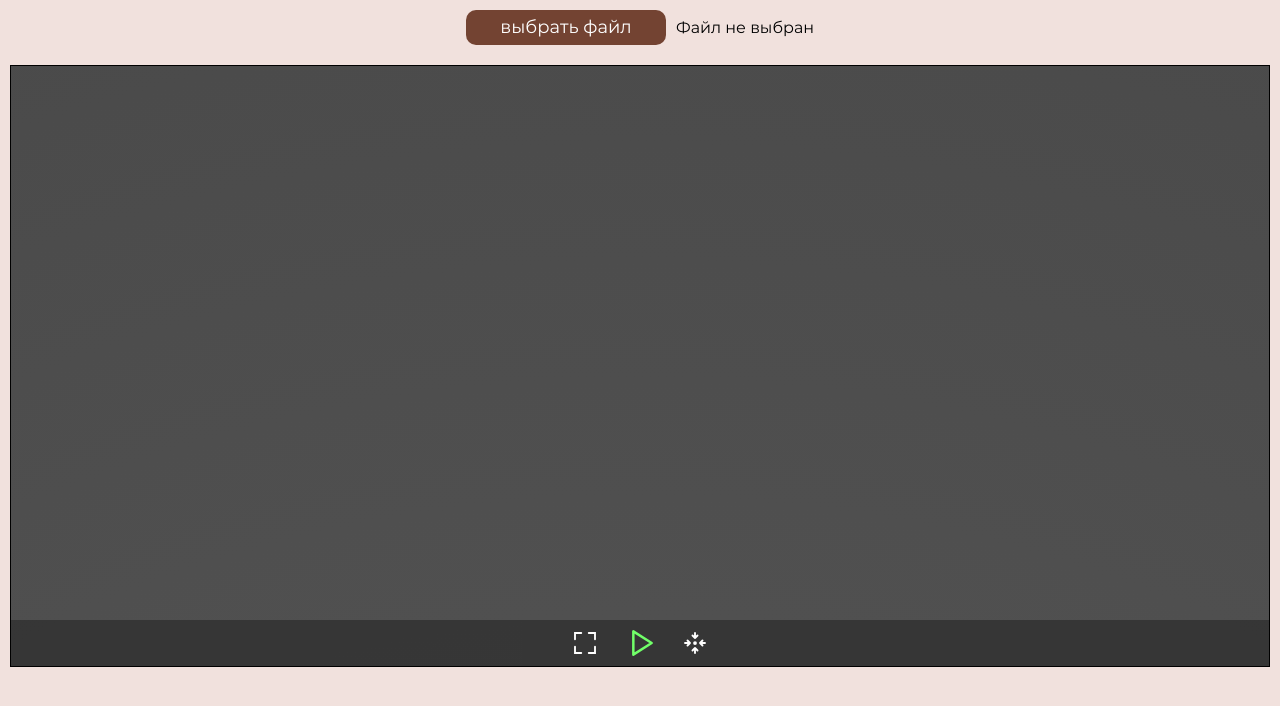
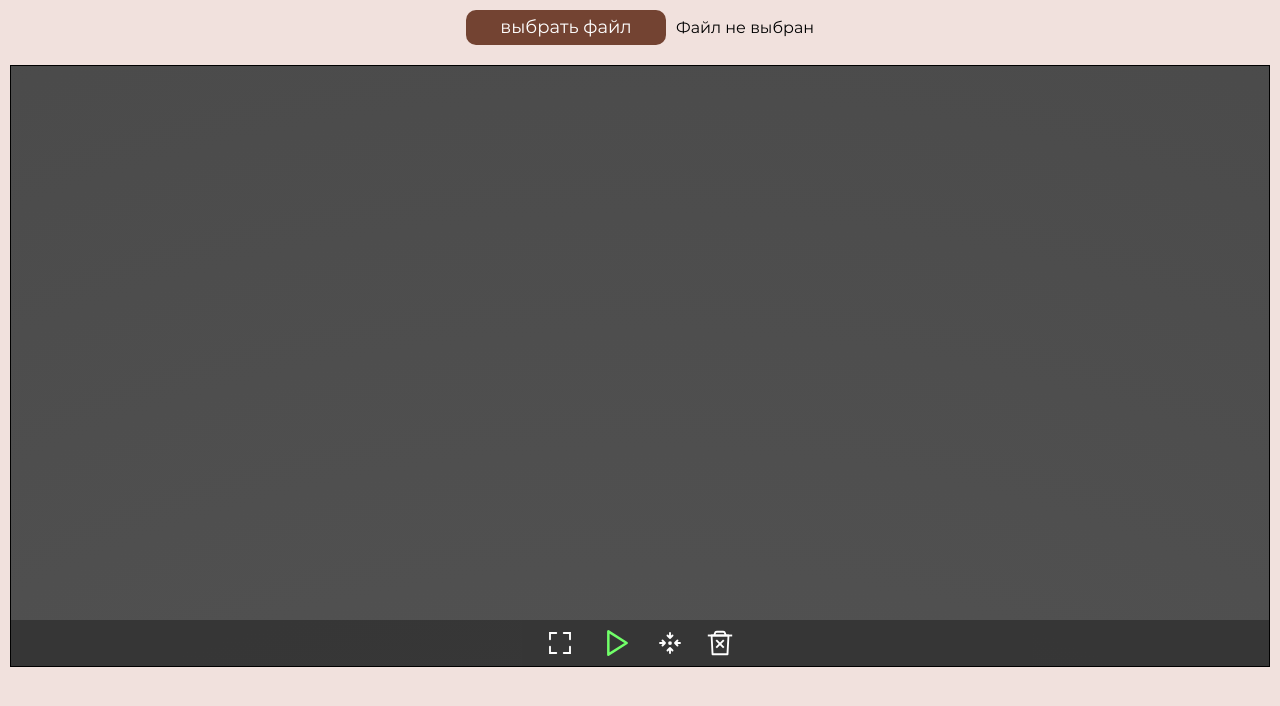
Before and after one commit to olegmyltsev/AestheticGeometry, a React (Create React App) app: page / in a window 1280 px wide. Shown: the top 706 px of the page. Built offline with nearby package versions, Linux system fonts and the light colour scheme.

Commit message:
some fixes, canvas cleaner was added.

```diff
--- a/src/components/sections/DduPlayer/DduCanvas/DduCanvas.jsx
+++ b/src/components/sections/DduPlayer/DduCanvas/DduCanvas.jsx
@@ -35,8 +35,11 @@ export default function DduCanvas({ file, pause }) {
 
     const isPlaying = useContext(IsPlayingContext)
 
-    const [canvasWindowClass, setCanvasWindowClass] = useState('DduCanvas__window')
     const [isMouseMove, setMouseMove] = useState(false)
+
+    function cleanCanvas() {
+        canvasRef.current.getContext('2d').clearRect(0, 0, canvasRef.current.width, canvasRef.current.height);
+    }
 
     function mouseMoveHandle() {
         document.addEventListener('fullscreenchange', () => {
@@ -47,9 +50,13 @@ export default function DduCanvas({ file, pause }) {
         })
         clearTimeout(mouseHoverTimer.current)
         if (!isMouseMove) {
+            canvasWindowRef.current.style.cursor = ""
             setMouseMove(true)
         }
         mouseHoverTimer.current = setTimeout(() => {
+            if (document.fullscreenElement !== null) {
+                canvasWindowRef.current.style.cursor = "none"
+            }
             setMouseMove(false)
         }, 1500)
     }
@@ -72,19 +79,8 @@ export default function DduCanvas({ file, pause }) {
 
     }
 
-    function fullScreenToggle() {
-        document.addEventListener('fullscreenchange', () => {
-            if (document.fullscreenElement == null) {
-                setCanvasWindowClass('DduCanvas__window')
-            }
-        })
-        if (document.fullscreenElement == null) {
-            canvasWindowRef.current.requestFullscreen()
-            setCanvasWindowClass(canvasWindowClass + '_isFullscreen')
-        } else {
-            document.exitFullscreen()
-            setCanvasWindowClass('')
-        }
+    function fullScreenToggle(element) {
+        document.fullscreenElement == null ? element.requestFullscreen() : document.exitFullscreen()
     }
 
     function centering() {
@@ -114,15 +110,15 @@ export default function DduCanvas({ file, pause }) {
     return (
         <div className="DduCanvas">
             <div
-                className={'DduCanvas__window ' + canvasWindowClass}
+                className='DduCanvas__window'
                 ref={canvasWindowRef}
                 onMouseMove={mouseMoveHandle}
             >
-                <Toolbar isActive={isMouseMove} fullScreen={fullScreenToggle} centering={centering} pause={pause} />
+                <Toolbar isActive={isMouseMove} fullScreen={() => fullScreenToggle(canvasWindowRef.current)} centering={centering} pause={pause} cleanCanvas={cleanCanvas} />
                 <canvas
                     className="DduCanvas__canvas"
                     ref={canvasRef}
-                    onDoubleClick={fullScreenToggle}
+                    onDoubleClick={() => fullScreenToggle(canvasWindowRef.current)}
                     id="dduCanvas"
                     width='6000px'
                     height='3000px'
--- a/src/components/sections/DduPlayer/DduCanvas/DduCanvas.sass
+++ b/src/components/sections/DduPlayer/DduCanvas/DduCanvas.sass
@@ -7,14 +7,12 @@
         box-sizing: border-box
         height: 600px
         overflow: auto
-        scrollbar-width: thin
-        scrollbar-color: #454545 #3535357e
+        scrollbar-width: none
+        &::-webkit-scrollbar
+            display: none
         &:hover
             cursor: grab
-        &_isFullscreen
-            &::-webkit-scrollbar
-                display: none
-            scrollbar-width: none
+
     &__canvas
         transform: translateX(0px)
         z-index: 0
--- a/src/components/sections/DduPlayer/DduCanvas/Toolbar/Toolbar.jsx
+++ b/src/components/sections/DduPlayer/DduCanvas/Toolbar/Toolbar.jsx
@@ -4,26 +4,26 @@ import { IsPlayingContext } from '../../DduPlayer'
 
 
 
-export default function Toolbar({ isActive, fullScreen, centering, pause }) {
+export default function Toolbar({ isActive, fullScreen, centering, pause, cleanCanvas}) {
     const isPlaying = useContext(IsPlayingContext)
     const Toolbar = useRef(null)
     const [isHover, setIsHover] = useState(false)
 
     useEffect(() => {
         document.addEventListener('fullscreenchange', () => {
-            if (document.fullscreenElement == null) {
+            if (document.fullscreenElement !== null) {
+                Toolbar.current.style = 'position: fixed;'
+            } else {
                 Toolbar.current.style = ''
             }
-        }
-        )
+        })
     }, [])
-
-
 
     useEffect(() => {
         if (document.fullscreenElement == null) return
-        !isActive && !isHover ? Toolbar.current.style.transform = 'translateY(100%)' : Toolbar.current.style = ''
+        !isActive && !isHover ? Toolbar.current.style.transform = 'translateY(100%)' : Toolbar.current.style.transform = ''
     }, [isActive, isHover])
+
 
     return (
         <div className="Toolbar" ref={Toolbar} onMouseEnter={() => setIsHover(true)} onMouseLeave={() => setIsHover(false)}>
@@ -50,6 +50,17 @@ export default function Toolbar({ isActive, fullScreen, centering, pause }) {
                     <circle cx="12" cy="12" r="1.5" fill="#ffffff" />
                 </svg>
             </button>
+            <button className="Toolbar__btn" onClick={cleanCanvas}>
+                <svg width="25px" height="25px" viewBox="0 0 32 32" xmlns="http://www.w3.org/2000/svg">
+                    <g>
+                        <path d="M24,29H8.05a1,1,0,0,1-1-.95l-1-20a1.06,1.06,0,0,1,.27-.74A1,1,0,0,1,7,7H25a1,1,0,0,1,.73.31,1.06,1.06,0,0,1,.27.74L25,28.05A1,1,0,0,1,24,29ZM9,27H23L24,9H8.05Z" fill="white" />
+                        <rect x="3" y="7" width="26" height="2" fill="white" />
+                        <path d="M21,8.24l-.62-2.48a1,1,0,0,0-1-.76H12.56a1,1,0,0,0-1,.76L11,8.24,9,7.76l.62-2.49A3,3,0,0,1,12.56,3h6.88a3,3,0,0,1,2.91,2.27L23,7.76Z" fill="white" />
+                        <line x1="12" y1="13" x2="20" y2="21" stroke="white" strokeWidth="2" />
+                        <line x1="20" y1="13" x2="12" y2="21" stroke="white" strokeWidth="2" />
+                    </g>
+                </svg>
+            </button>
         </div>
     )
 }
--- a/src/components/sections/DduPlayer/DduCanvas/Toolbar/Toolbar.sass
+++ b/src/components/sections/DduPlayer/DduCanvas/Toolbar/Toolbar.sass
@@ -1,13 +1,13 @@
 .Toolbar
     transition: 200ms
     padding-top: 3px
-    position: sticky
+    position: absolute
     display: flex
     justify-content: center
     align-items: center
-    top: 100%
+    bottom: 0
     left: 0
-    transform: translateY(-100%)
+    right: 0
     z-index: 1
     background: #21212188
     cursor: default
--- a/src/components/sections/DduPlayer/DduPlayer.jsx
+++ b/src/components/sections/DduPlayer/DduPlayer.jsx
@@ -58,11 +58,14 @@ function DduPlayer(props) {
             <div className="DduPlayer__container">
                 <div className="DduPlayer__form">
                     <input // Кнопка выбора файла
+                        onClick={()=>setIsPlaying(false)}
                         id="dduFileInput"
                         className="DduPlayer__file-input"
                         type="file"
                         onChange={async (event) => {
                             // Начинается чтение сразу при выборе файла
+                            if(!event.target.files[0]) return
+
                             const fileContent = await readFile(event.target.files[0]);
                             if (!fileContent) return // Если файл пустой, выход
                             setFile(parseDdu(fileContent)) // Или обновляется состояние
```
Also changed, not shown: 11 other files (tests, documents, lock files or other folders).
